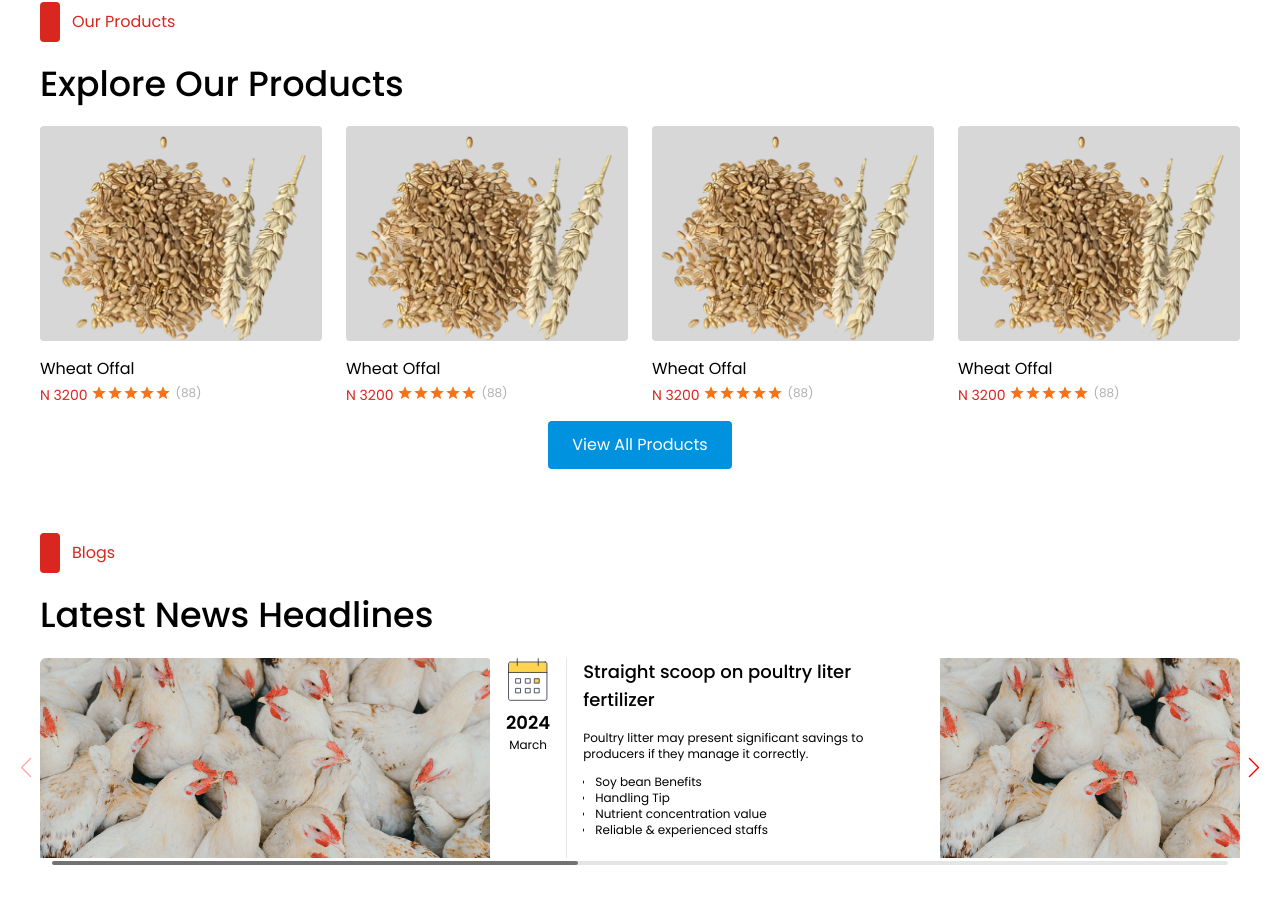
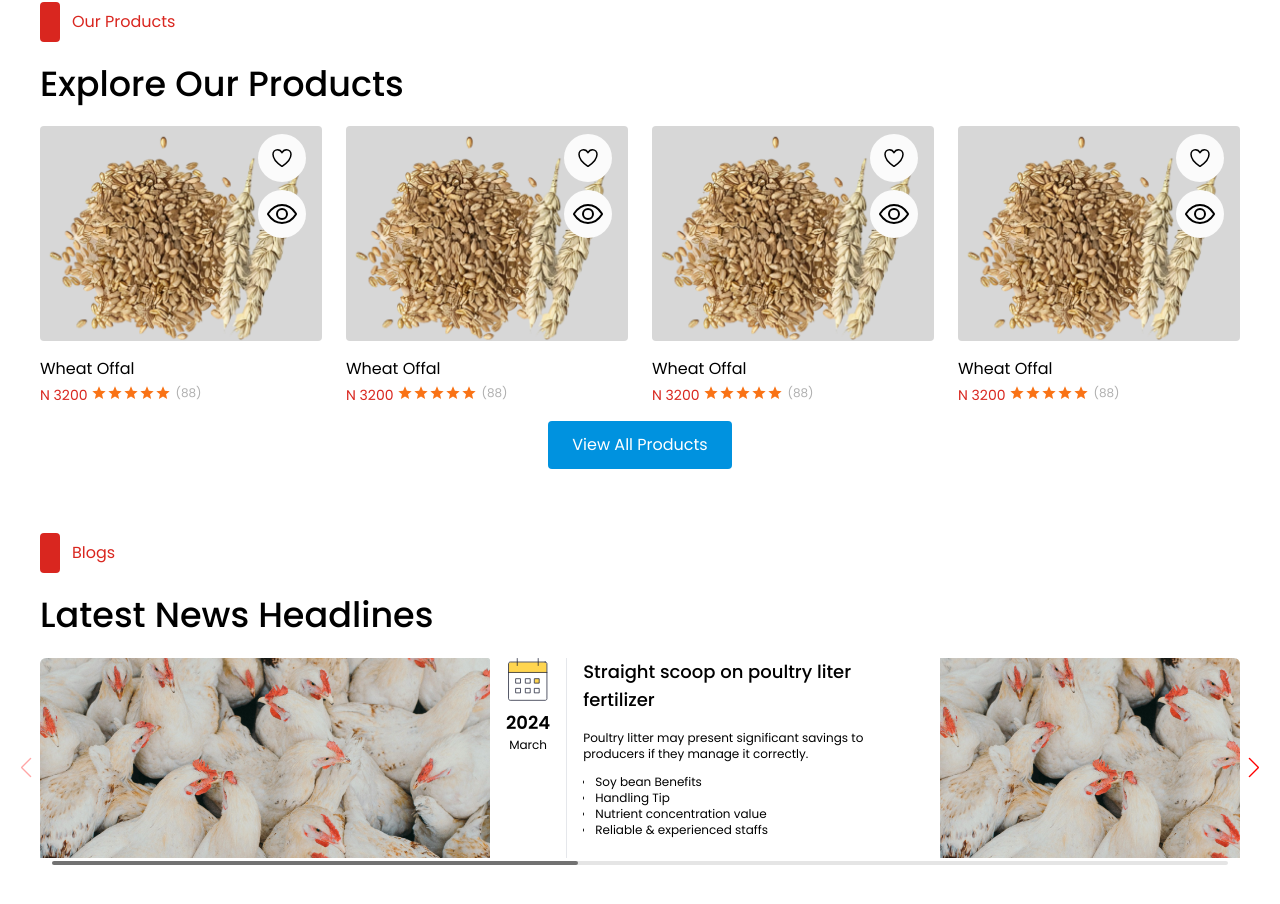
Before and after one commit to Joycrown/AwenixProject, a React (Vite) app: page /protected/home in a window 1280 px wide. Shown: the part 898-1802 px from the top of the page. Built offline with nearby package versions, Linux system fonts and the light colour scheme.

Commit message:
add rating buttons to the  productCard component

```diff
--- a/src/components/productCard.tsx
+++ b/src/components/productCard.tsx
@@ -1,5 +1,5 @@
 import { MdStar } from "react-icons/md";
-
+import { IoHeartOutline, IoEyeOutline } from "react-icons/io5";
 interface productCardProps {
   name: string;
   image: string;
@@ -10,9 +10,18 @@ interface productCardProps {
 }
 function ProductCard({ name, image, stock, price, rating }: productCardProps) {
   return (
-    <div className="space-y-4">
+    <div className="space-y-4 relative">
       <div className="bg-default-700 bg-opacity-50 rounded overflow-hidden">
         <img src={image} alt={name} />
+        <div className="rating-buttons flex flex-col gap-2 absolute top-2 right-4">
+          <button className="rounded-full bg-default-800 w-12 h-12 flex items-center justify-center">
+            <IoHeartOutline fontSize={'1.5rem'} />
+          </button>
+
+          <button className="rounded-full bg-default-800 w-12 h-12 flex items-center justify-center">
+            <IoEyeOutline fontSize={'2rem'} />
+          </button>
+        </div>
       </div>
       <div className="space-y-1">
         <h4>{name}</h4>
```
